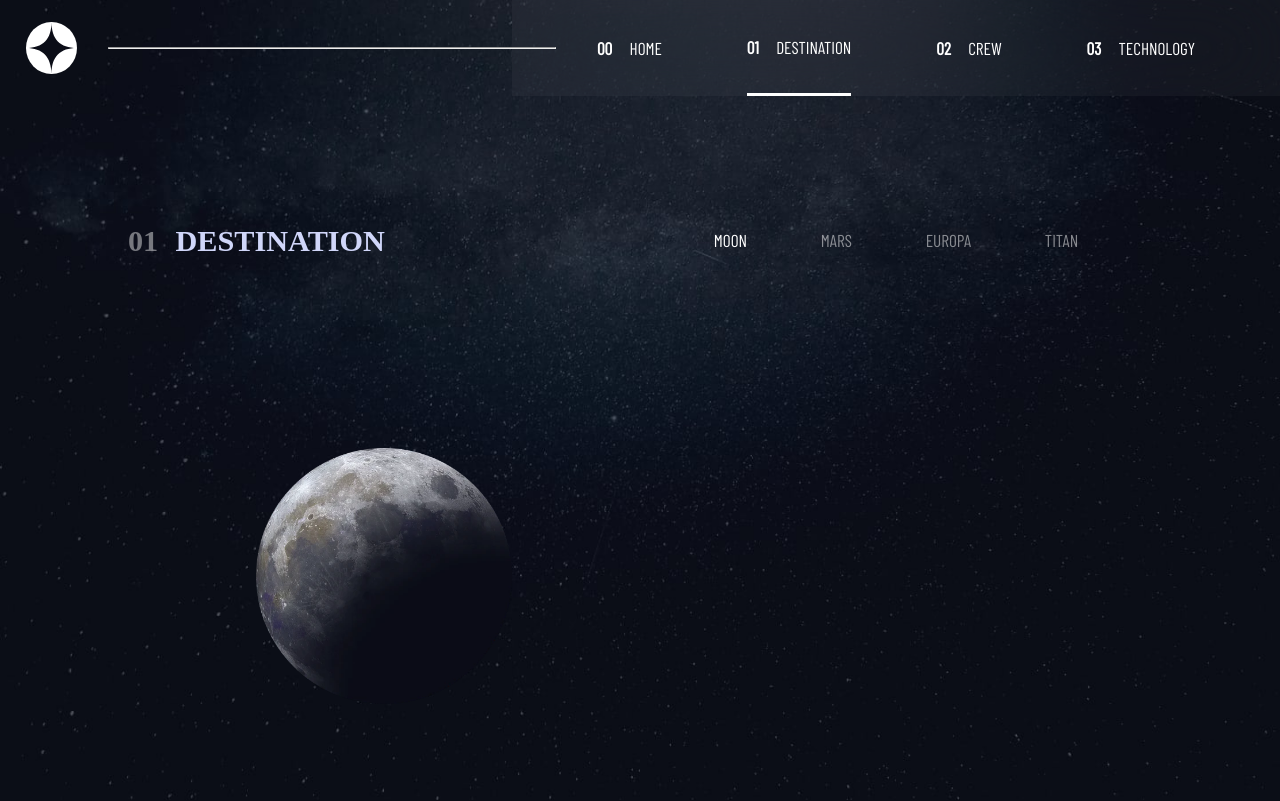
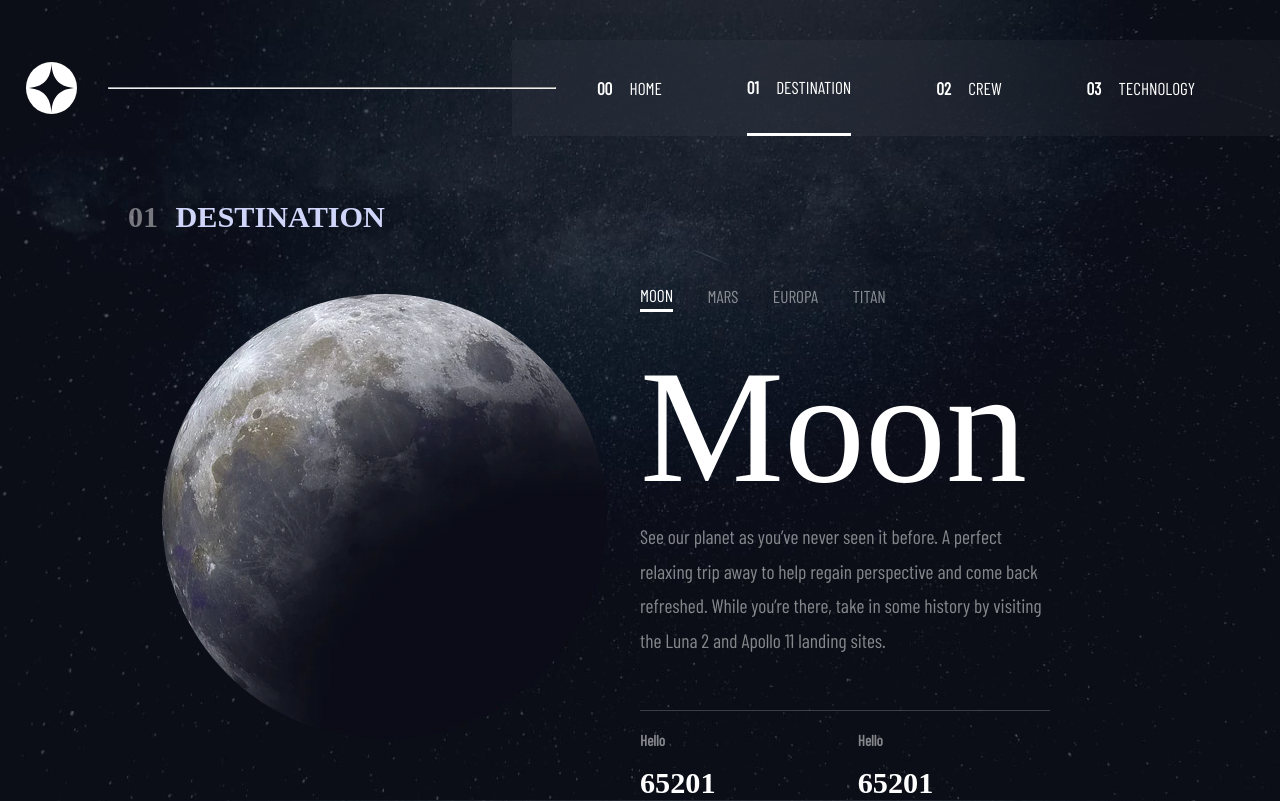
Before and after one commit to remcoj89/space-project, a website: page views/destination.html in a window 1280 px wide. Both pictures are taken after a click on the button "MOON". Drawn offline with nearby package versions, Linux system fonts and the light colour scheme; a web font is replaced by a local one.

Commit message:
finished styling destination page and html structure

```diff
--- a/assets/scripts/destination.js
+++ b/assets/scripts/destination.js
@@ -1,127 +1,52 @@
-// Selectors
-const destImageDiv = document.querySelector(".destination-container__left--image");
-const moonBtn = document.getElementById("moon-btn");
-const marsBtn = document.getElementById("mars-btn");
-const europaBtn = document.getElementById("europa-btn");
-const titanBtn = document.getElementById("titan-btn");
+const destinationButtons = document.querySelectorAll(".destination-btn");
+const destImageDiv = document.querySelector(".destination-left--image");
+const destContentDiv = document.querySelector(".destination-content");
 
-// Variables
-let moonActive = true;
-let marsActive = false;
-let europaActive = false;
-let titanActive = false;
+let activeDestination = "moon";
 
-// Event listeners
-moonBtn.addEventListener("click", () => {
-  moonActive = true;
-  marsActive = false;
-  europaActive = false;
-  titanActive = false;
-  moonBtn.classList.add('btn-active');
-  marsBtn.classList.remove('btn-active');
-  europaBtn.classList.remove('btn-active');
-  titanBtn.classList.remove('btn-active');
+const setActiveButton = (buttonId) => {
+  destinationButtons.forEach((button) => {
+    button.classList.toggle('btn-active', button.id === buttonId);
+  });
+};
+
+const handleDestinationClick = (destination) => {
+  activeDestination = destination;
+  setActiveButton(`${destination}-btn`);
   destinationData();
+};
+
+destinationButtons.forEach((button) => {
+  button.addEventListener("click", () => {
+    handleDestinationClick(button.id.replace("-btn", ""));
+  });
 });
 
-marsBtn.addEventListener("click", () => {
-  moonActive = false;
-  marsActive = true;
-  europaActive = false;
-  titanActive = false;
-  moonBtn.classList.remove('btn-active');
-  marsBtn.classList.add('btn-active');
-  europaBtn.classList.remove('btn-active');
-  titanBtn.classList.remove('btn-active');
-  destinationData();
-});
-
-europaBtn.addEventListener("click", () => {
-  moonActive = false;
-  marsActive = false;
-  europaActive = true;
-  titanActive = false;
-  moonBtn.classList.remove('btn-active');
-  marsBtn.classList.remove('btn-active');
-  europaBtn.classList.add('btn-active');
-  titanBtn.classList.remove('btn-active');
-  destinationData();
-});
-
-titanBtn.addEventListener("click", () => {
-  moonActive = false;
-  marsActive = false;
-  europaActive = false;
-  titanActive = true;
-  moonBtn.classList.remove('btn-active');
-  marsBtn.classList.remove('btn-active');
-  europaBtn.classList.remove('btn-active');
-  titanBtn.classList.add('btn-active');
-  destinationData();
-});
-
-// Get json data
 const destinationData = async () => {
   try {
     const response = await fetch('../data.json');
     const data = await response.json();
-    const moonData = data.destinations.find(destination => destination.name === "Moon");
-    const marsData = data.destinations.find(destination => destination.name === "Mars");
-    const europaData = data.destinations.find(destination => destination.name === "Europa");
-    const titanData = data.destinations.find(destination => destination.name === "Titan");
+    const activeData = data.destinations.find(destination => destination.name.toLowerCase() === activeDestination);
 
-    // Clear existing images
     destImageDiv.textContent = "";
+    destContentDiv.textContent = "";
 
-    // Handle data based on active flags
-    if (moonActive) {
-      handleMoonData(moonData);
-    } else if (marsActive) {
-      handleMarsData(marsData);
-    } else if (europaActive) {
-      handleEuropaData(europaData);
-    } else if (titanActive) {
-      handleTitanData(titanData);
+    if (activeData) {
+      handleDestinationData(activeData);
+    } else {
+      console.error(`${activeDestination} data not available`);
     }
   } catch (error) {
     console.error("Error fetching or parsing data:", error);
   }
 };
 
-// Handle data functions
-const handleMoonData = (data) => {
-  if (data) {
-    createImage(data);
-  } else {
-    console.error("Moon data not available");
-  }
+const handleDestinationData = (data) => {
+  createImage(data);
+  createHeading(data);
+  createContent(data);
 };
 
-const handleMarsData = (data) => {
-  if (data) {
-    createImage(data);
-  } else {
-    console.error("Mars data not available");
-  }
-};
-
-const handleEuropaData = (data) => {
-  if (data) {
-    createImage(data);
-  } else {
-    console.error("Europa data not available");
-  }
-};
-
-const handleTitanData = (data) => {
-  if (data) {
-    createImage(data);
-  } else {
-    console.error("Titan data not available");
-  }
-};
-
-// Create destination image
 const createImage = (data) => {
   const destImage = document.createElement("img");
   destImage.setAttribute("src", `${data.images.webp}`);
@@ -129,5 +54,19 @@ const createImage = (data) => {
   destImageDiv.appendChild(destImage);
 };
 
+const createHeading = (data) => {
+  const heading1 = document.createElement("h1");
+  heading1.textContent = data.name;
+  heading1.classList.add("heading-1");
+  destContentDiv.appendChild(heading1);
+};
+
+const createContent = (data) => {
+  const destDescription = document.createElement("p");
+  destDescription.textContent = data.description;
+  destDescription.classList.add("body-text");
+  destContentDiv.appendChild(destDescription);
+};
+
 // Initial data load
 destinationData();
--- a/styling/components/_nav-bar.scss
+++ b/styling/components/_nav-bar.scss
@@ -37,6 +37,14 @@ border-bottom: solid 3px white;
 
 .destination-nav-bar {
     height: 3rem;
+    margin-bottom: 2rem;
+    flex-shrink: 0;
+
+    .nav-list{
+        width: 60%;
+        justify-content: space-between;
+    }
+
 
     .destination-btn {
         border: none;
@@ -56,6 +64,7 @@ border-bottom: solid 3px white;
 
     .btn-active {
         opacity: 1;
+        border-bottom: solid 3px white;
     }
 
 }
--- a/styling/pages/_destinationpage.scss
+++ b/styling/pages/_destinationpage.scss
@@ -1,19 +1,27 @@
 #dest-body{
   background-image: url('../../assets/destination/background-destination-desktop.jpg');
+  height: 100vh;
+  position: relative;
 }
 
-.destination-container {
+#main-destination {
+  position: absolute;
+  bottom: 0;
+  left: 10%;
+  right: 10%;
   display: flex;
+  align-items: flex-end;
   width: 80%;
-  max-height: 100vh;
-  margin: 10% auto 0;
+  height: 100vh;
+}
 
-&__left{
+
+
+.destination-left{
     width: 50%;
-    height :60vh;
+    height :75vh;
     display: flex;
     flex-direction: column;
-    justify-content: space-between;
 
     &--title{
       @include Subheading-1;
@@ -26,32 +34,63 @@
       color: rgba(255, 255, 255, 0.445);
     }
 
-  &--image{
-    display: flex;
-    justify-content: center;
-    align-content: bottom;
-
-    .dest-image {
-      width: 50%;
+    &--image{
+      margin: auto;
+      .dest-image {
+        width: 100%;
+      }
     }
   }
-
-
-  }
-  &__right{
-    width: 50%;
+  .destination-right{
+    width: 40%;
+    height: 65vh;
+    display: flex;
+    flex-direction: column;
+    justify-content: flex-start;
 
     .heading-3{
     @include  Heading-3;
     color: $white;
     }
+    .heading-2{
+      @include Heading-2;
+      color: $white;
+    }
     .heading-1{
       @include Heading-1;
       color: $white;
     }
+
+    .sub-heading-1 {
+      @include Subheading-1;
+      color: $white;
+    }
+
+    .sub-heading-2 {
+      @include Subheading-2;
+      color: $white;
+      opacity: .5;
+    }
     .body-text {
       @include Bodytext;
       color: $white;
+      opacity: .5;
+    }
+
+    .dest-data {
+      margin-top: 4.8rem;
+      display: flex;
+      gap: 2.4rem;
+      border-top: solid 1px rgba(128, 128, 128, 0.432);
+      padding-top:1.8rem;
+      width :100%;
+
+      &__distance, &__time{
+        display: flex;
+        flex-direction: column;
+        width: 50%;
+        gap: 1.6rem;
+      }
+
     }
   }
-}
--- a/views/destination.html
+++ b/views/destination.html
@@ -25,23 +25,40 @@
       </div>
     </header>
     <main id="main-destination">
-      <div class="destination-container">
-        <div class="destination-container__left">
-          <h2 class="destination-container__left--title"><span class="destination-container__left--number">01</span>DESTINATION</h2>
-          <div class="destination-container__left--image">
+        <div class="destination-left">
+          <h2 class="destination-left--title"><span class="destination-left--number">01</span>DESTINATION</h2>
+          <div class="destination-left--image">
           </div>
         </div>
-        <div class="destination-container__right">
+        <div class="destination-right">
           <div class="destination-nav-bar">
             <ul class="nav-list">
-              <li class="nav-item "><button class="destination-btn btn-active" id="moon-btn">MOON</button></li>
-              <li class="nav-item"><button class="destination-btn" id="mars-btn">MARS</button></li>
-              <li class="nav-item"><button class="destination-btn" id="europa-btn">EUROPA</button></li>
-              <li class="nav-item"><button class="destination-btn" id="titan-btn">TITAN</button></li>
+             <button class="nav-item destination-btn btn-active" id="moon-btn">MOON</button>
+             <button class="nav-item destination-btn" id="mars-btn">MARS</button>
+             <button class="nav-item destination-btn" id="europa-btn">EUROPA</button>
+             <button class="nav-item destination-btn" id="titan-btn">TITAN</button>
+
             </ul>
           </div>
+
+          <div class="destination-content">
+            <h1 class="heading-2">EUROPA</h1>
+            <p class="body-text">See our planet as you’ve never seen it before. A perfect relaxing trip away to help regain perspective and come back refreshed. While you’re there, take in some history by visiting the Luna 2 and Apollo 11 landing sites.</p>
+          </div>
+
+          <div class="dest-data">
+            <div class="dest-data__distance">
+              <h4 class="sub-heading-2">Hello</h4>
+              <h5 class="sub-heading-1">65201</h5>
+            </div>
+            <div class="dest-data__time">
+              <h4 class="sub-heading-2">Hello</h4>
+              <h5 class="sub-heading-1">65201</h5>
+            </div>
+          </div>
         </div>
-      </div>
+
+
     </main>
   <!-- end main -->
   <script src="../index.js"></script>
```
Also changed, not shown: styles.css.
